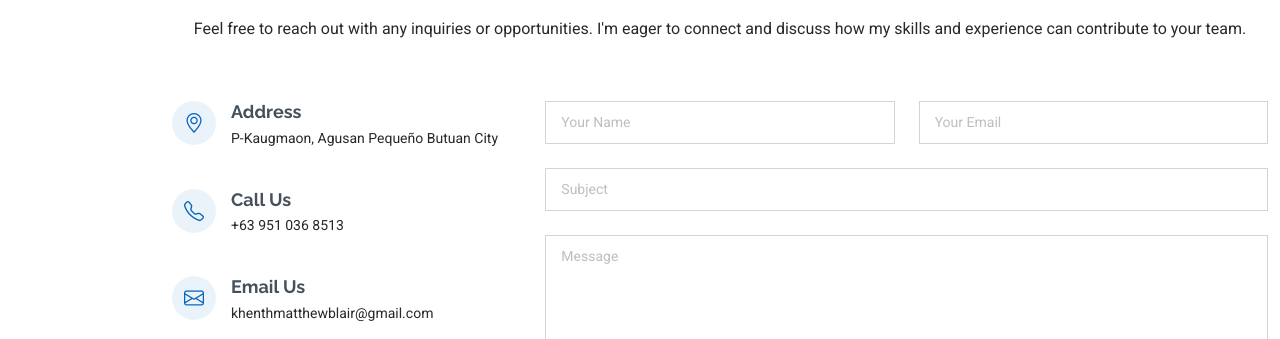
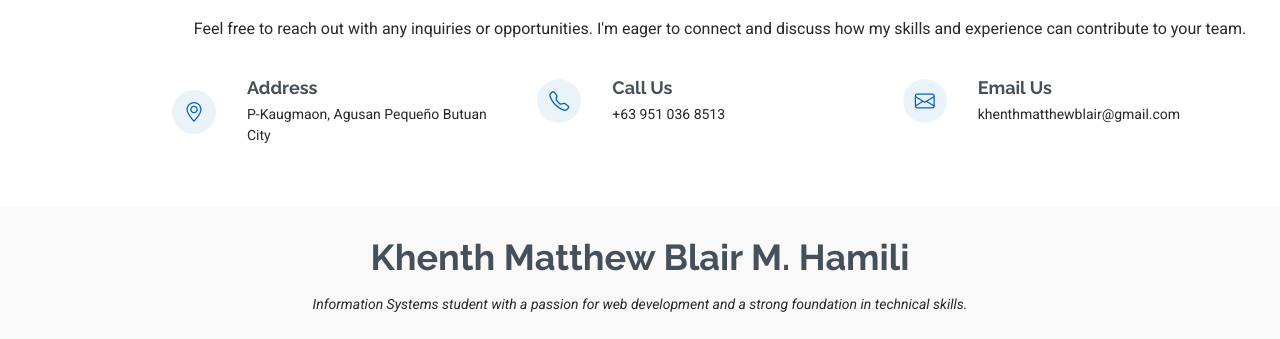
Before and after one commit to khenthmatthewblairhamili/khenthmatthewblairhamili.github.io, a plain HTML site: page index.html in a window 1280 px wide. Shown: the part 5416-5755 px from the top of the page. Drawn offline with Linux system fonts and the light colour scheme.

Commit message:
adjust contact

```diff
--- a/index.html
+++ b/index.html
@@ -443,65 +443,39 @@
 
         <div class="row gy-4">
 
+          <div class="row">
   <div class="col-lg-4">
-            <div class="info-item d-flex" data-aos="fade-up" data-aos-delay="200">
+    <div class="info-item d-flex align-items-center" data-aos="fade-up" data-aos-delay="200">
       <i class="bi bi-geo-alt flex-shrink-0"></i>
-              <div>
+      <div class="ms-3">
         <h3>Address</h3>
         <p>P-Kaugmaon, Agusan Pequeño Butuan City</p>
       </div>
     </div><!-- End Info Item -->
+  </div>
 
-            <div class="info-item d-flex" data-aos="fade-up" data-aos-delay="300">
+  <div class="col-lg-4">
+    <div class="info-item d-flex align-items-center" data-aos="fade-up" data-aos-delay="300">
       <i class="bi bi-telephone flex-shrink-0"></i>
-              <div>
+      <div class="ms-3">
         <h3>Call Us</h3>
-                <p>+63 951 036 8513
-                </p>
+        <p>+63 951 036 8513</p>
       </div>
     </div><!-- End Info Item -->
+  </div>
 
-            <div class="info-item d-flex" data-aos="fade-up" data-aos-delay="400">
+  <div class="col-lg-4">
+    <div class="info-item d-flex align-items-center" data-aos="fade-up" data-aos-delay="400">
       <i class="bi bi-envelope flex-shrink-0"></i>
-              <div>
+      <div class="ms-3">
         <h3>Email Us</h3>
         <p>khenthmatthewblair@gmail.com</p>
       </div>
-            </div><!-- End Info Item -->
-
+    </div>
+  </div>
 </div>
 
-          <div class="col-lg-8">
-            <form action="forms/contact.php" method="post" class="php-email-form" data-aos="fade-up" data-aos-delay="200">
-              <div class="row gy-4">
 
-                <div class="col-md-6">
-                  <input type="text" name="name" class="form-control" placeholder="Your Name" required="">
-                </div>
-
-                <div class="col-md-6 ">
-                  <input type="email" class="form-control" name="email" placeholder="Your Email" required="">
-                </div>
-
-                <div class="col-md-12">
-                  <input type="text" class="form-control" name="subject" placeholder="Subject" required="">
-                </div>
-
-                <div class="col-md-12">
-                  <textarea class="form-control" name="message" rows="6" placeholder="Message" required=""></textarea>
-                </div>
-
-                <div class="col-md-12 text-center">
-                  <div class="loading">Loading</div>
-                  <div class="error-message"></div>
-                  <div class="sent-message">Your message has been sent. Thank you!</div>
-
-                  <button type="submit">Send Message</button>
-                </div>
-
-              </div>
-            </form>
-          </div><!-- End Contact Form -->
 
         </div>
 
@@ -531,7 +505,7 @@
           <!-- You can delete the links only if you've purchased the pro version. -->
           <!-- Licensing information: https://bootstrapmade.com/license/ -->
           <!-- Purchase the pro version with working PHP/AJAX contact form: [buy-url] -->
-          <!--Designed by <a href="https://bootstrapmade.com/">BootstrapMade</a>-->
+           Designed by <a href="https://bootstrapmade.com/">BootstrapMade</a>
         </div>
       </div>
     </div>
```
Lines whose indentation alone changed are shown as unchanged.
